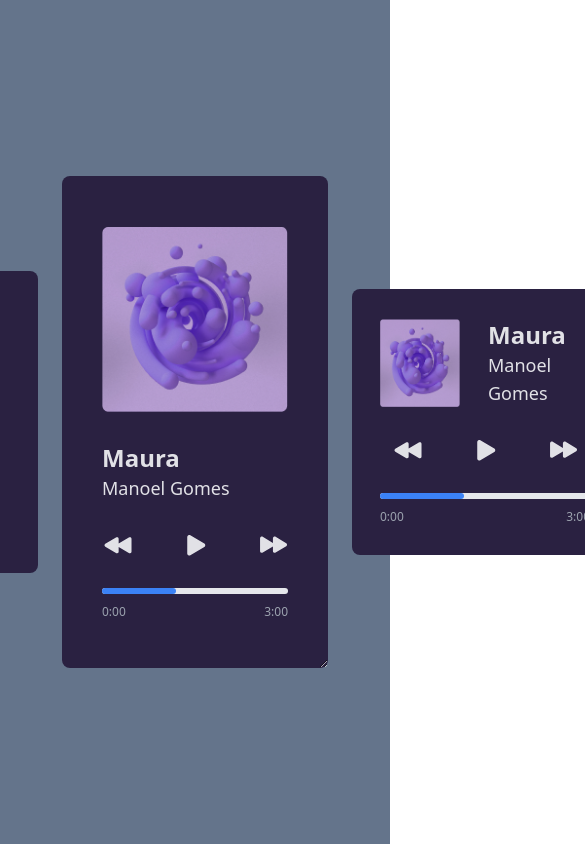
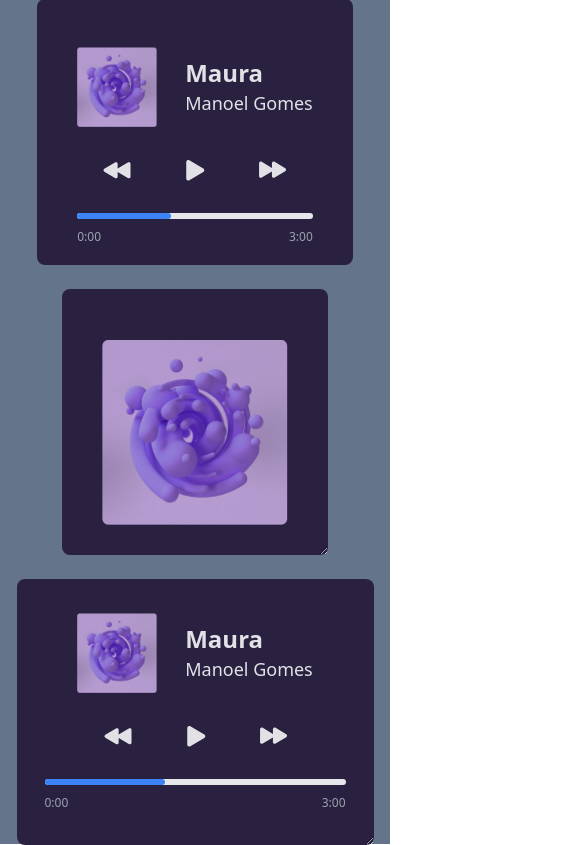
Before and after one commit to Flamarionfp/music-player-widget, a React (Vite) app: page / in a window 390 px wide. Shown: the top 845 px of the page, 585 px wide, since content can reach past the window. Built offline with nearby package versions, Linux system fonts and the light colour scheme.

Commit message:
chore: responsivity mobile showcase

```diff
--- a/src/App.tsx
+++ b/src/App.tsx
@@ -1,5 +1,8 @@
+import { useMobile } from "hooks";
 import { MusicPlayer, MusicPlayerProps } from "widgets";
 function App() {
+  const { isDesktop } = useMobile();
+
   const musicPlayerDefaultProps: MusicPlayerProps = {
     trackImagePath: "src/assets/song-image.png",
     trackName: "Maura",
@@ -9,9 +12,13 @@ function App() {
   };
 
   return (
-    <div className="bg-slate-500 h-screen w-screen flex justify-center items-center gap-6">
+    <div className="bg-slate-500 h-screen w-screen flex flex-col lg:flex-row justify-center items-center gap-6">
       <MusicPlayer {...musicPlayerDefaultProps} />
-      <MusicPlayer {...musicPlayerDefaultProps} variant="full-resizable" />
+
+      {isDesktop && (
+        <MusicPlayer {...musicPlayerDefaultProps} variant="full-resizable" />
+      )}
+
       <MusicPlayer
         {...musicPlayerDefaultProps}
         variant="horizontal-resizable"
--- /dev/null
+++ b/src/hooks/index.ts
@@ -0,0 +1 @@
+export * from "./use-media-context";
--- /dev/null
+++ b/src/hooks/use-media-context.ts
@@ -0,0 +1,22 @@
+export const useMobile = () => {
+  function detectMobile() {
+    const toMatch = [
+      /Android/i,
+      /webOS/i,
+      /iPhone/i,
+      /iPad/i,
+      /iPod/i,
+      /BlackBerry/i,
+      /Windows Phone/i,
+    ];
+
+    return toMatch.some((toMatchItem) => {
+      return navigator.userAgent.match(toMatchItem);
+    });
+  }
+
+  const isMobile = detectMobile();
+  const isDesktop = !isMobile;
+
+  return { isMobile, isDesktop };
+};
```
